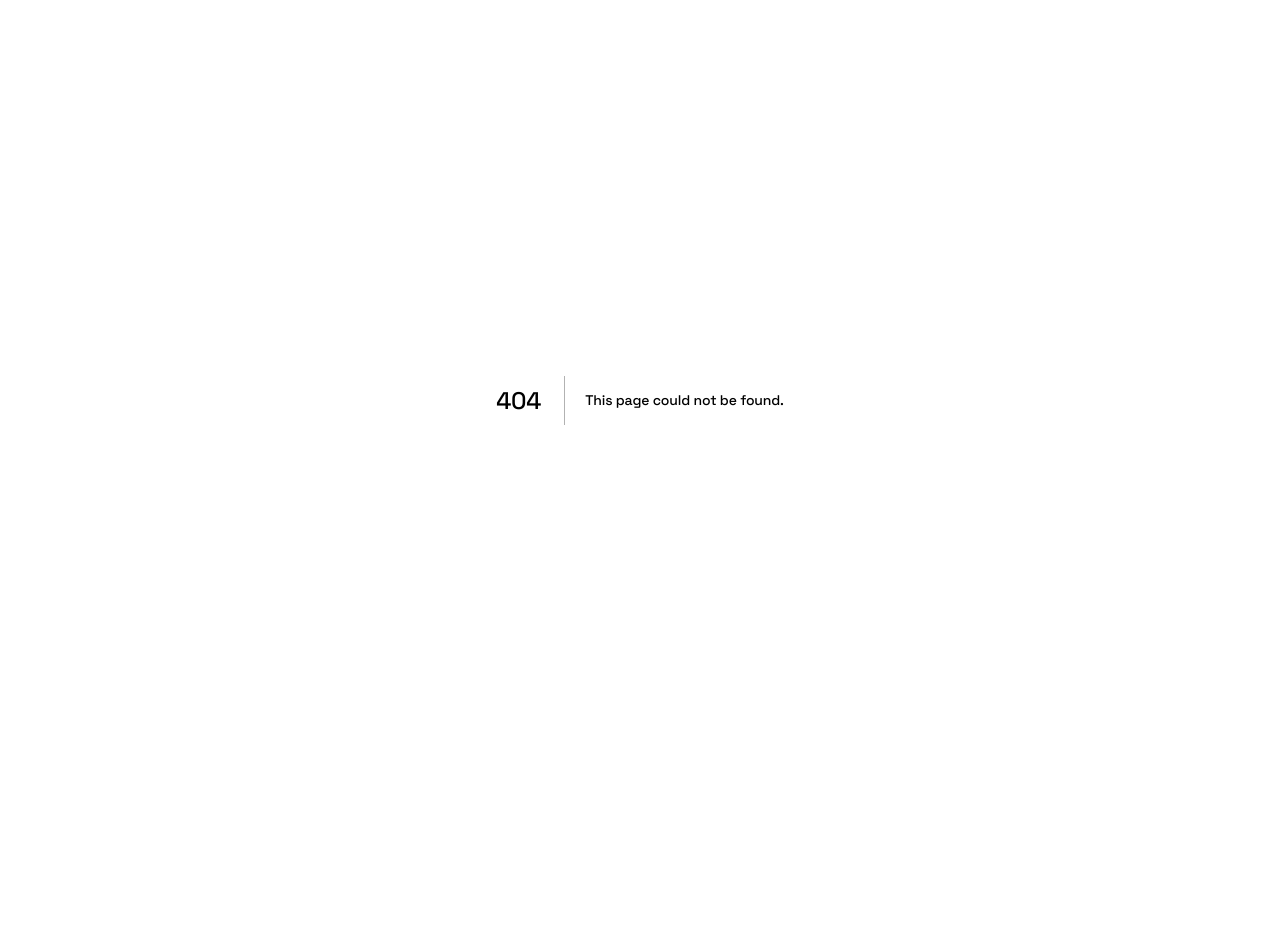
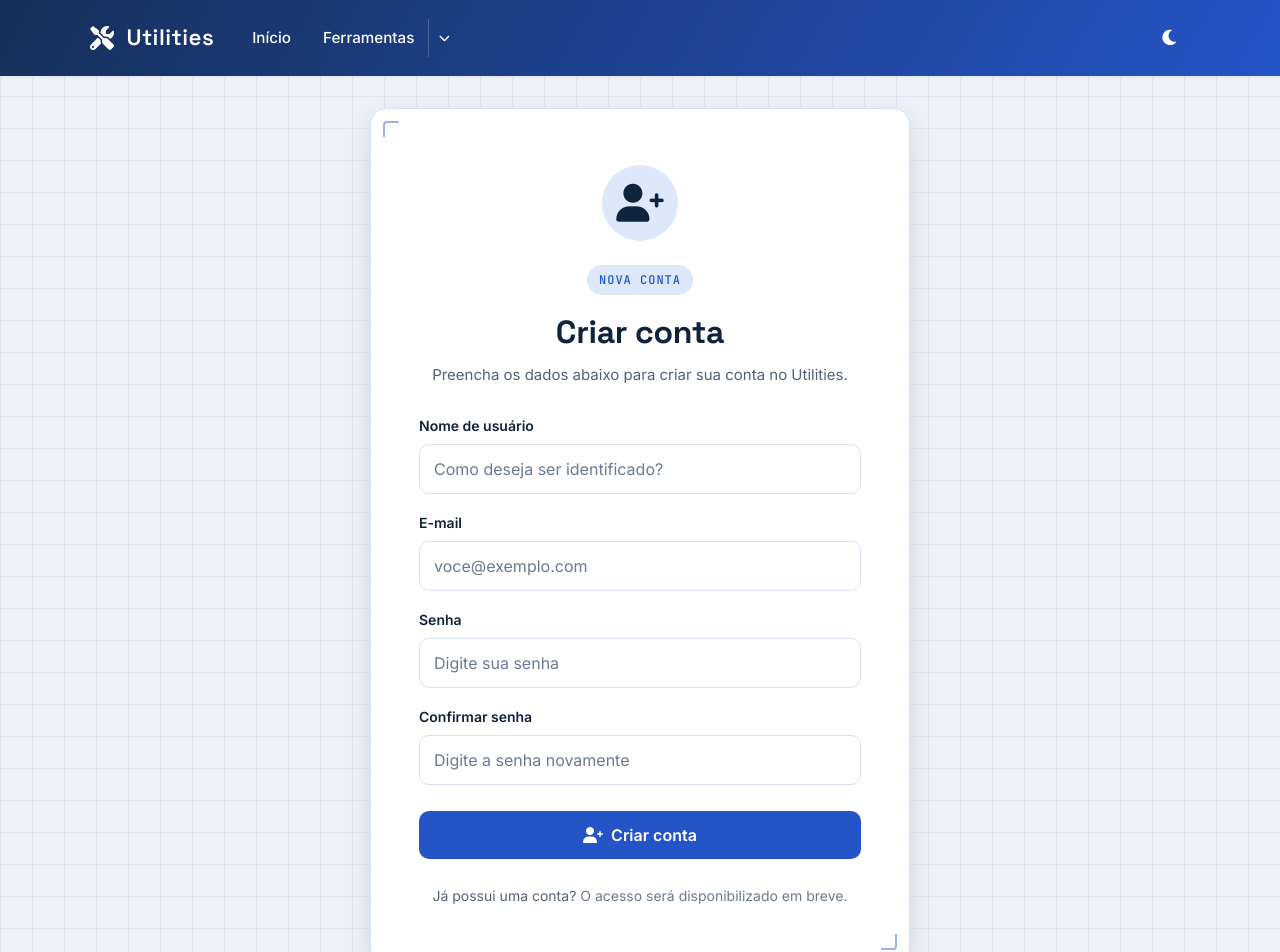
Before and after one commit to jhonatancassante/utilities-node, a Next.js app: page /cadastro in a window 1280 px wide. Before the commit this address had no page. Shown: the top 952 px of the page. Before the commit the page ends 800 px from the top, so only its background shows below. Built offline with nearby package versions, Linux system fonts and the light colour scheme.

Commit message:
feat: implementa formulário de criação de conta

```diff
--- /dev/null
+++ b/pages/cadastro/index.js
@@ -0,0 +1,227 @@
+// pages/cadastro/index.js
+import { useState } from "react";
+import Link from "next/link";
+
+import AppHead from "@/components/AppHead";
+import Button from "@/components/Button";
+import Layout from "@/components/Layout";
+import StatusMessage from "@/components/StatusMessage";
+import requestAPI from "@/lib/api.js";
+import shared from "@/styles/shared.module.css";
+import styles from "./index.module.css";
+
+const INITIAL_FORM = {
+  username: "",
+  email: "",
+  password: "",
+  passwordConfirmation: "",
+};
+
+function RegistrationPage() {
+  const [form, setForm] = useState(INITIAL_FORM);
+  const [feedback, setFeedback] = useState(null);
+  const [isSubmitting, setIsSubmitting] = useState(false);
+  const [registeredEmail, setRegisteredEmail] = useState("");
+
+  function handleChange(event) {
+    const { name, value } = event.target;
+
+    setForm((currentForm) => ({
+      ...currentForm,
+      [name]: value,
+    }));
+    setFeedback(null);
+  }
+
+  async function handleSubmit(event) {
+    event.preventDefault();
+
+    if (form.password !== form.passwordConfirmation) {
+      setFeedback({
+        type: "error",
+        message: "As senhas informadas não coincidem.",
+      });
+      return;
+    }
+
+    setIsSubmitting(true);
+    setFeedback(null);
+
+    try {
+      await requestAPI("/api/v1/users", {
+        method: "POST",
+        body: JSON.stringify({
+          username: form.username.trim(),
+          email: form.email.trim(),
+          password: form.password,
+        }),
+      });
+
+      setRegisteredEmail(form.email.trim());
+    } catch (error) {
+      setFeedback({
+        type: "error",
+        message: error.message,
+        action: error.action,
+      });
+    } finally {
+      setIsSubmitting(false);
+    }
+  }
+
+  return (
+    <>
+      <AppHead
+        title="Criar conta"
+        description="Crie sua conta para utilizar os recursos do Utilities."
+      />
+
+      <Layout>
+        <main className={shared.container}>
+          <section className={`${shared.card} ${styles.card}`}>
+            {registeredEmail ? (
+              <RegistrationSuccess email={registeredEmail} />
+            ) : (
+              <>
+                <div className={shared.icon} aria-hidden="true">
+                  <i className="fas fa-user-plus"></i>
+                </div>
+
+                <span className={shared.badge}>NOVA CONTA</span>
+                <h1>Criar conta</h1>
+                <p className={styles.description}>
+                  Preencha os dados abaixo para criar sua conta no Utilities.
+                </p>
+
+                <form className={styles.form} onSubmit={handleSubmit}>
+                  <div className={styles.field}>
+                    <label className={shared.label} htmlFor="username">
+                      Nome de usuário
+                    </label>
+                    <input
+                      className={shared.input}
+                      id="username"
+                      name="username"
+                      type="text"
+                      autoComplete="username"
+                      placeholder="Como deseja ser identificado?"
+                      value={form.username}
+                      onChange={handleChange}
+                      required
+                      disabled={isSubmitting}
+                    />
+                  </div>
+
+                  <div className={styles.field}>
+                    <label className={shared.label} htmlFor="email">
+                      E-mail
+                    </label>
+                    <input
+                      className={shared.input}
+                      id="email"
+                      name="email"
+                      type="email"
+                      autoComplete="email"
+                      placeholder="voce@exemplo.com"
+                      value={form.email}
+                      onChange={handleChange}
+                      required
+                      disabled={isSubmitting}
+                    />
+                  </div>
+
+                  <div className={styles.field}>
+                    <label className={shared.label} htmlFor="password">
+                      Senha
+                    </label>
+                    <input
+                      className={shared.input}
+                      id="password"
+                      name="password"
+                      type="password"
+                      autoComplete="new-password"
+                      placeholder="Digite sua senha"
+                      value={form.password}
+                      onChange={handleChange}
+                      required
+                      disabled={isSubmitting}
+                    />
+                  </div>
+
+                  <div className={styles.field}>
+                    <label
+                      className={shared.label}
+                      htmlFor="passwordConfirmation"
+                    >
+                      Confirmar senha
+                    </label>
+                    <input
+                      className={shared.input}
+                      id="passwordConfirmation"
+                      name="passwordConfirmation"
+                      type="password"
+                      autoComplete="new-password"
+                      placeholder="Digite a senha novamente"
+                      value={form.passwordConfirmation}
+                      onChange={handleChange}
+                      required
+                      disabled={isSubmitting}
+                    />
+                  </div>
+
+                  {feedback && (
+                    <div className={styles.feedback} role="alert">
+                      <StatusMessage type={feedback.type}>
+                        {feedback.message}
+                      </StatusMessage>
+                      {feedback.action && (
+                        <p className={styles.errorAction}>{feedback.action}</p>
+                      )}
+                    </div>
+                  )}
+
+                  <div className={styles.submit}>
+                    <Button type="submit" icon="fa-user-plus" disabled={isSubmitting}>
+                      {isSubmitting ? "Criando conta..." : "Criar conta"}
+                    </Button>
+                  </div>
+                </form>
+
+                <p className={styles.loginPrompt}>
+                  Já possui uma conta?{" "}
+                  <span>O acesso será disponibilizado em breve.</span>
+                </p>
+              </>
+            )}
+          </section>
+        </main>
+      </Layout>
+    </>
+  );
+}
+
+function RegistrationSuccess({ email }) {
+  return (
+    <div className={styles.success}>
+      <div className={`${shared.icon} ${styles.successIcon}`} aria-hidden="true">
+        <i className="fas fa-envelope"></i>
+      </div>
+
+      <span className={shared.badge}>CADASTRO RECEBIDO</span>
+      <h1>Quase lá!</h1>
+      <p>
+        Sua conta foi criada. Enviamos um e-mail para{" "}
+        <strong>{email}</strong> com as instruções para ativá-la.
+      </p>
+      <p className={styles.successHint}>
+        O link de ativação é válido por 15 minutos. Confira também sua caixa de
+        spam ou lixo eletrônico.
+      </p>
+      <Link href="/" className={styles.backLink}>
+        Voltar para o início
+      </Link>
+    </div>
+  );
+}
+
+export default RegistrationPage;
--- /dev/null
+++ b/pages/cadastro/index.module.css
@@ -0,0 +1,119 @@
+/* pages/cadastro/index.module.css */
+.card {
+  max-width: 540px;
+  text-align: center;
+}
+
+.card h1 {
+  margin-bottom: 12px;
+  color: var(--text-primary);
+  font-size: 32px;
+  line-height: 1.2;
+}
+
+.description {
+  margin: 0 auto 28px;
+  color: var(--text-secondary);
+  font-size: 15px;
+  line-height: 1.6;
+}
+
+.form {
+  text-align: left;
+}
+
+.field {
+  margin-bottom: 18px;
+}
+
+.field input {
+  min-height: 46px;
+}
+
+.feedback {
+  margin: 8px 0 20px;
+  padding: 12px;
+  border: 1px solid var(--danger-box-border);
+  border-radius: var(--radius-md);
+  background: var(--danger-box-bg);
+}
+
+.feedback > div {
+  margin-top: 0;
+}
+
+.errorAction {
+  margin-top: 6px;
+  color: var(--text-secondary);
+  font-size: 13px;
+  line-height: 1.5;
+  text-align: center;
+}
+
+.submit {
+  margin-top: 26px;
+}
+
+.submit button {
+  width: 100%;
+}
+
+.submit button:disabled {
+  cursor: wait;
+  opacity: 0.7;
+  transform: none;
+  box-shadow: none;
+}
+
+.loginPrompt {
+  margin-top: 26px;
+  color: var(--text-secondary);
+  font-size: 14px;
+}
+
+.loginPrompt span {
+  color: var(--text-faint);
+}
+
+.success {
+  text-align: center;
+}
+
+.success > p {
+  margin-bottom: 16px;
+  color: var(--text-primary);
+  font-size: 16px;
+  line-height: 1.7;
+  overflow-wrap: anywhere;
+}
+
+.successHint {
+  color: var(--text-secondary) !important;
+  font-size: 14px !important;
+}
+
+.successIcon {
+  color: var(--accent);
+}
+
+.backLink {
+  display: inline-flex;
+  margin-top: 12px;
+  padding: 10px 16px;
+  border-radius: var(--radius-md);
+  background: var(--accent-soft);
+  color: var(--accent);
+  font-size: 14px;
+  font-weight: 600;
+  transition: background-color var(--transition-fast);
+}
+
+.backLink:hover {
+  background: var(--border-color);
+}
+
+@media (max-width: 600px) {
+  .card h1 {
+    font-size: 28px;
+  }
+}
```
